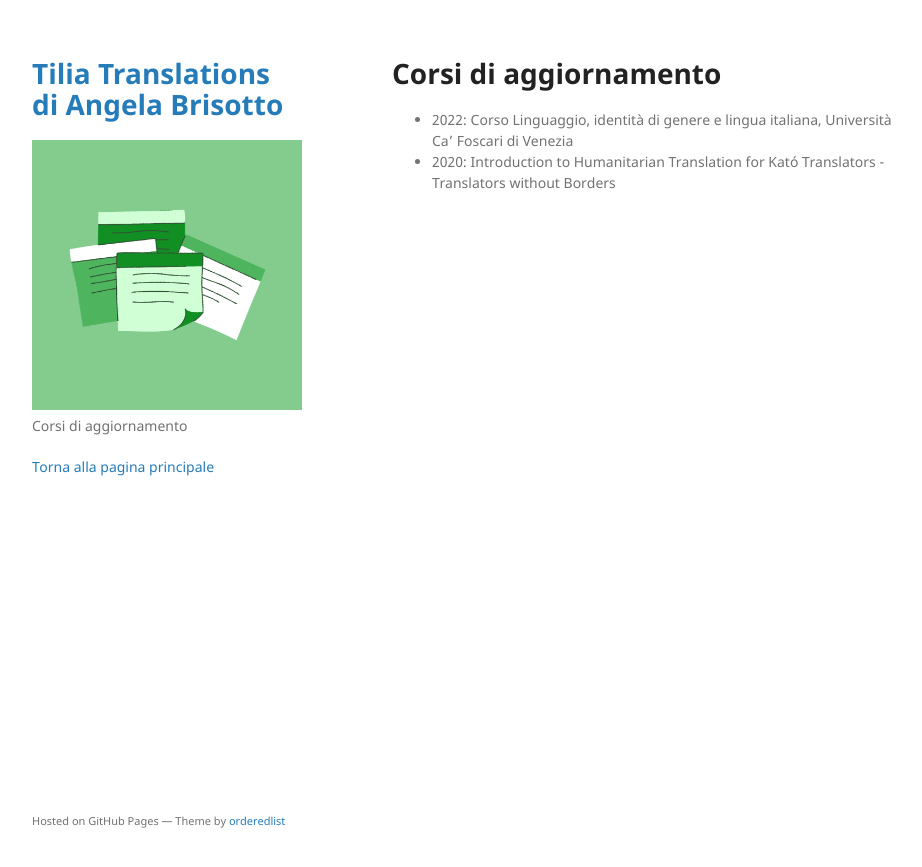
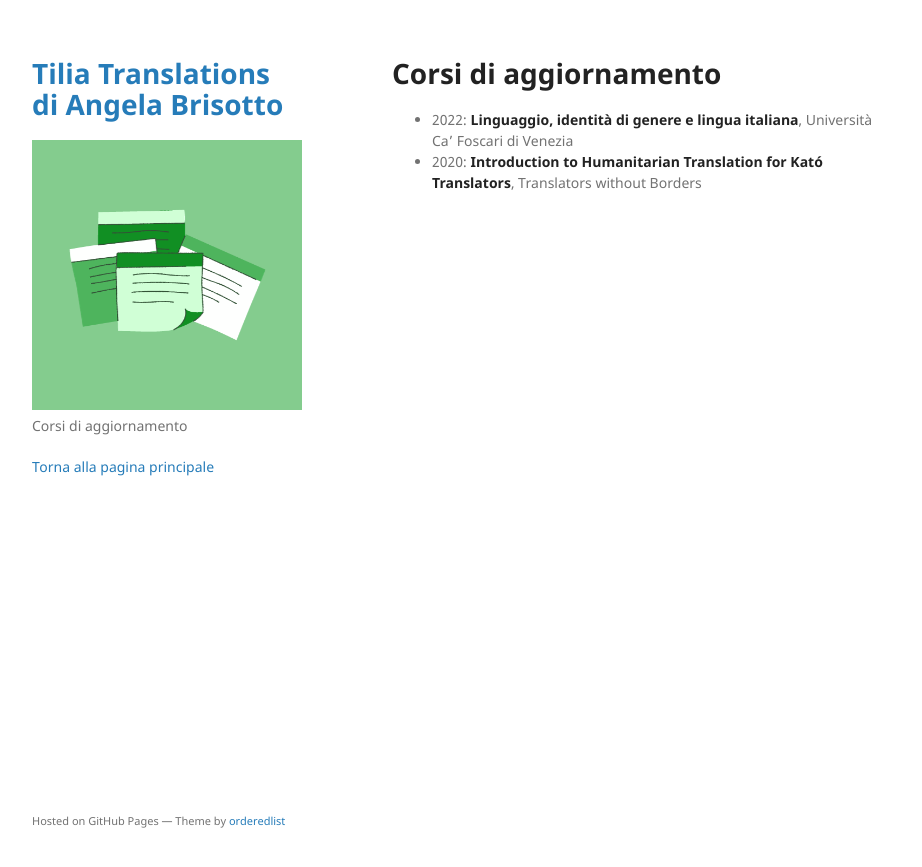
Before and after one commit to angelatiliatranslations/formazione, a Jekyll site: the page built from index.md, in a window 1280 px wide. Shown: the top 867 px of the page, without its empty margins (178-1100 px from the left). Built offline with Jekyll 4.4.1, drawn with Linux system fonts in a browser that asks for light colours; our own code applies the rules of GitHub Pages for plain Markdown files.

Commit message:
Update index.md

```diff
--- a/index.md
+++ b/index.md
@@ -3,5 +3,5 @@ layout: default
 ---
 # Corsi di aggiornamento
 
-*   2022: Corso Linguaggio, identità di genere e lingua italiana, Università Ca’ Foscari di Venezia
-*   2020: Introduction to Humanitarian Translation for Kató Translators - Translators without Borders
+*   2022: **Linguaggio, identità di genere e lingua italiana**, Università Ca’ Foscari di Venezia
+*   2020: **Introduction to Humanitarian Translation for Kató Translators**, Translators without Borders
```
